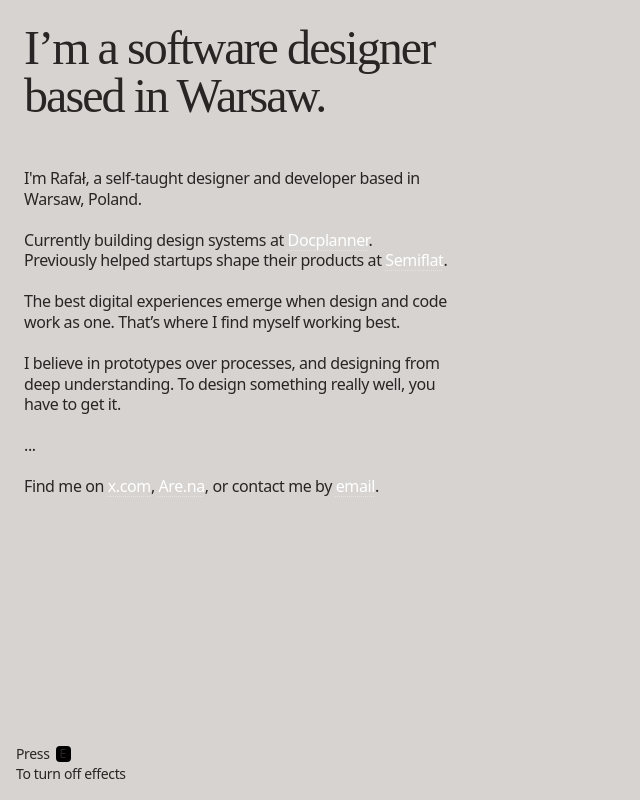
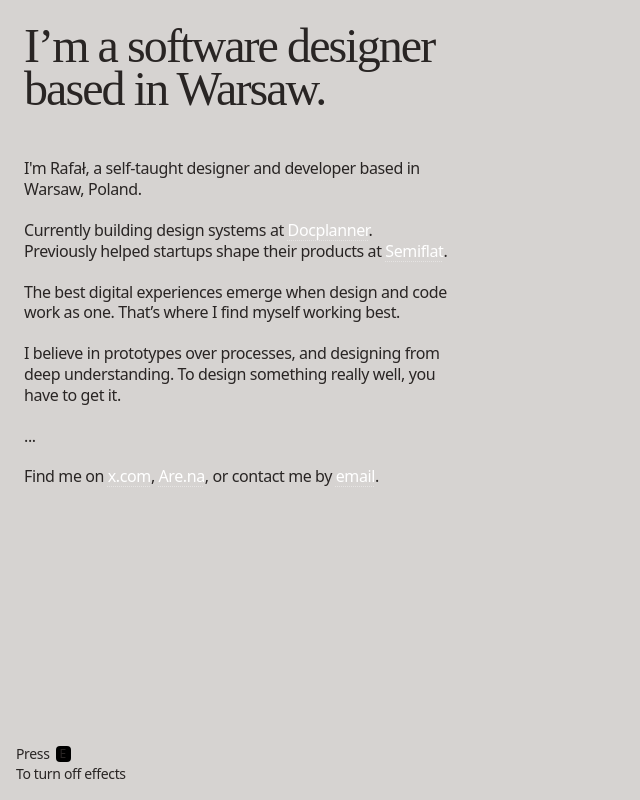
Before and after one commit to rafalziolek/portfolio, a Next.js app: page / in a window 1280 px wide. Shown: the whole page, without its empty margins (0-640 px from the left). Built offline with nearby package versions, Linux system fonts and the light colour scheme.

Commit message:
Update page.tsx

```diff
--- a/app/page.tsx
+++ b/app/page.tsx
@@ -5,7 +5,7 @@ export default function Home() {
   return (
     <div data-hide-cursor className="align-start flex max-w-[480px] flex-col justify-start p-6">
       <h1
-        className="pb-12 text-5xl leading-[1em] tracking-[-0.04em] text-pretty"
+        className="pb-12 text-5xl leading-[0.9em] tracking-[-0.04em] text-pretty"
         style={{ fontFamily: 'OT Neue Montreal medium' }}
       >
         I’m a software designer
```
